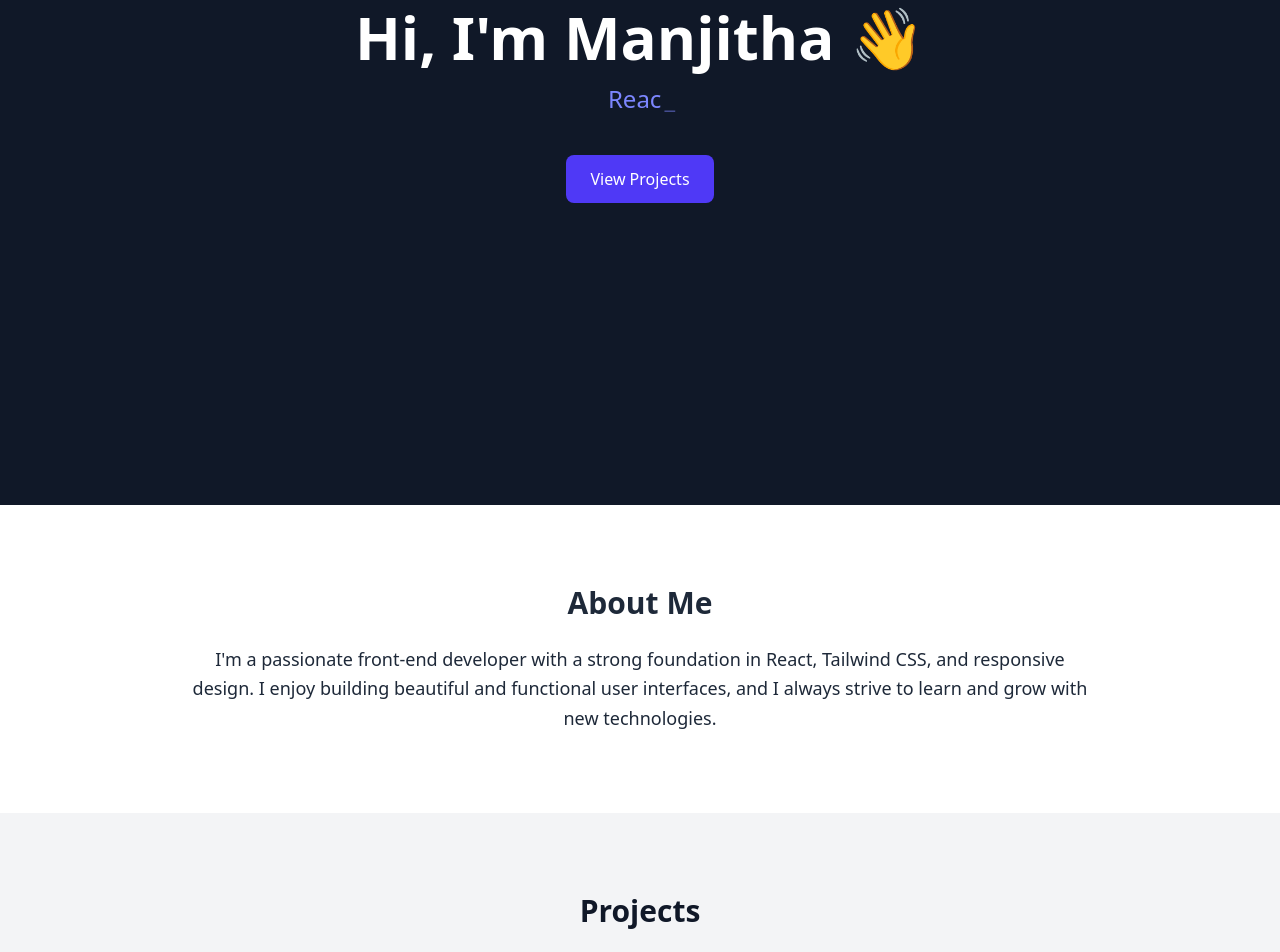
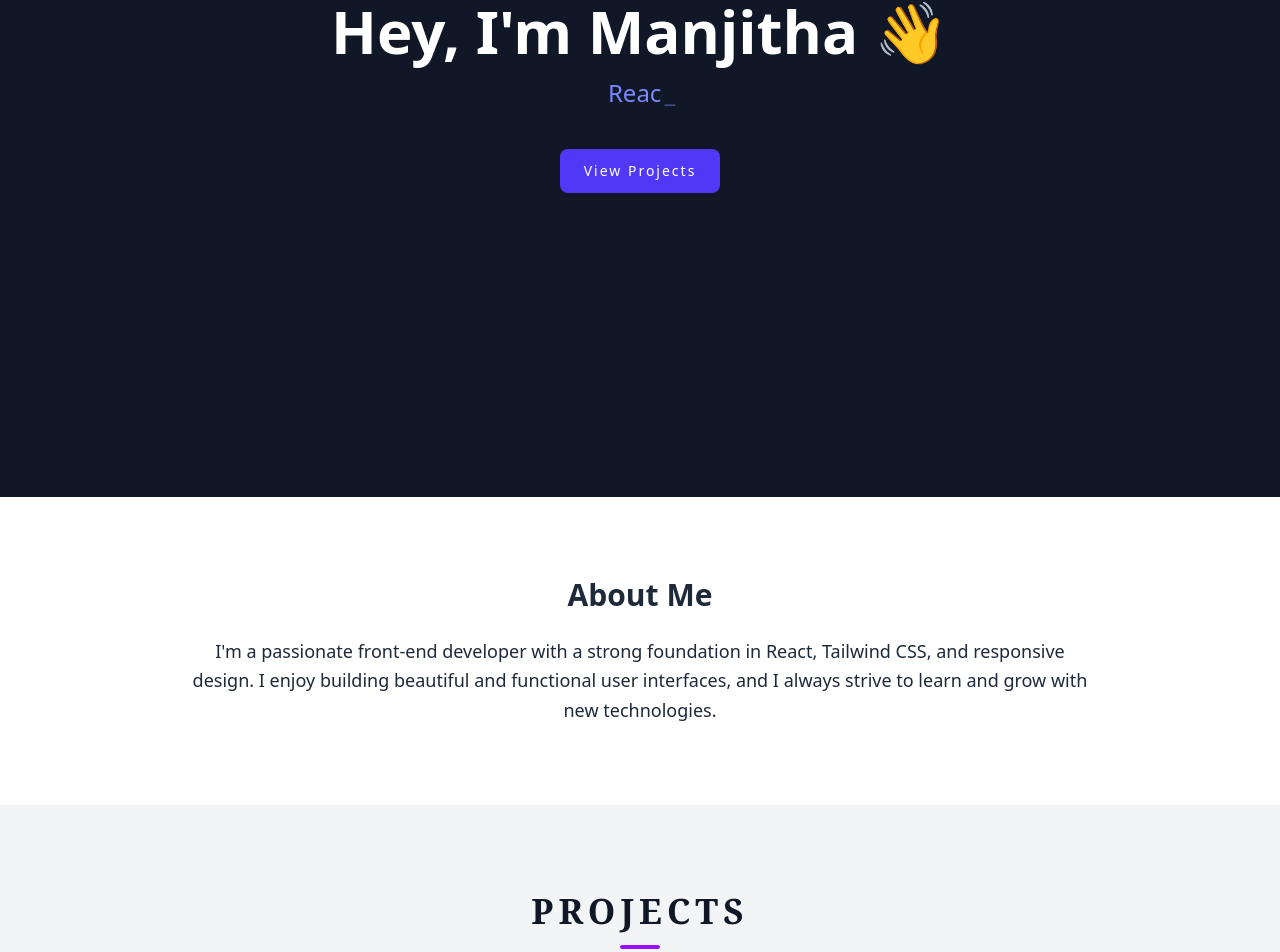
Before and after one commit to Manjitha-MK/my-portfolio, a React (Vite) app: page / in a window 1280 px wide. Shown: the part 359-1311 px from the top of the page. Built offline with nearby package versions, Linux system fonts and the light colour scheme; no server answers.

Commit message:
Simple changes App,Hero and Project jsx files 🫡

```diff
--- a/src/App.jsx
+++ b/src/App.jsx
@@ -22,7 +22,7 @@ function App() {
           element={
             <div className="bg-white text-gray-900 font-sans">
               <Navbar />
-              <main className="pt-16">
+              <main className="pt-14">
                 <section id="home"><Hero /></section>
                 <section id="about"><About /></section>
                 <section id="projects"><Projects /></section>
--- a/src/components/Hero.jsx
+++ b/src/components/Hero.jsx
@@ -3,7 +3,7 @@ import { Typewriter } from "react-simple-typewriter";
 export default function Hero() {
   return (
     <section className="flex flex-col justify-center items-center min-h-screen bg-gray-900 text-white px-4 text-center">
-      <h1 className="text-4xl md:text-6xl font-bold mb-4">Hi, I'm Manjitha 👋</h1>
+      <h1 className="text-4xl md:text-6xl font-bold mb-4">Hey, I'm Manjitha 👋</h1>
       <h2 className="text-xl md:text-2xl text-indigo-400 mb-6">
         <Typewriter
           words={["Frontend Developer", "React Developer", "Tailwind Expert"]}
@@ -15,7 +15,7 @@ export default function Hero() {
           delaySpeed={1000}
         />
       </h2>
-      <a href="" className="px-6 py-3 bg-indigo-600 hover:bg-indigo-700 rounded-lg mt-4">
+      <a href="#projects" className="px-6 py-3 text-sm tracking-[2px] bg-indigo-600 hover:bg-indigo-700 rounded-lg mt-4">
         View Projects
       </a>
     </section>
--- a/src/components/Project.jsx
+++ b/src/components/Project.jsx
@@ -19,7 +19,8 @@ export default function Projects() {
   return (
       <div className="bg-gray-100 py-20 px-6">
         <div className="max-w-6xl mx-auto">
-          <h2 className="text-3xl font-bold mb-10 text-center">Projects</h2>
+          <h2 className="text-[35px] font-bold text-center font-serif tracking-[5px]">PROJECTS</h2>
+          <div className="w-10 h-1 bg-purple-600 mx-auto mt-2 mb-10 rounded"></div>
           <div className="grid gap-8 md:grid-cols-2 lg:grid-cols-3">
             {projects.map((project, i) => (
               <Link
@@ -43,12 +44,12 @@ export default function Projects() {
 
                 {/* Optional buttons or links */}
                 <div className="mt-4">
-                  <a href="#" className="text-indigo-600 hover:underline mr-4">
+                  <span href="#" className="text-indigo-600 hover:underline mr-4">
                     Demo
-                  </a>
-                  <a href="#" className="text-gray-600 hover:underline">
+                  </span>
+                  <span href="#" className="text-gray-600 hover:underline">
                     Code
-                  </a>
+                  </span>
                 </div>
               </Link>
             ))}
```
